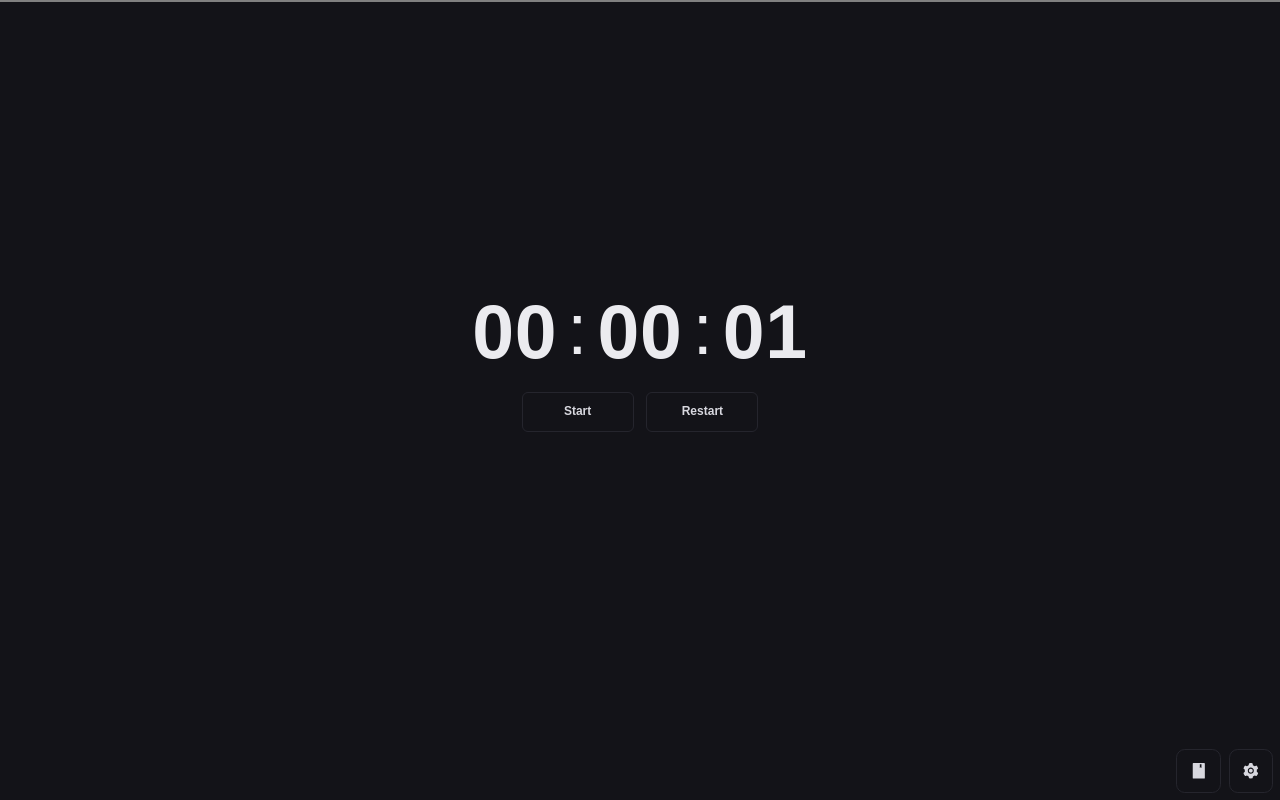
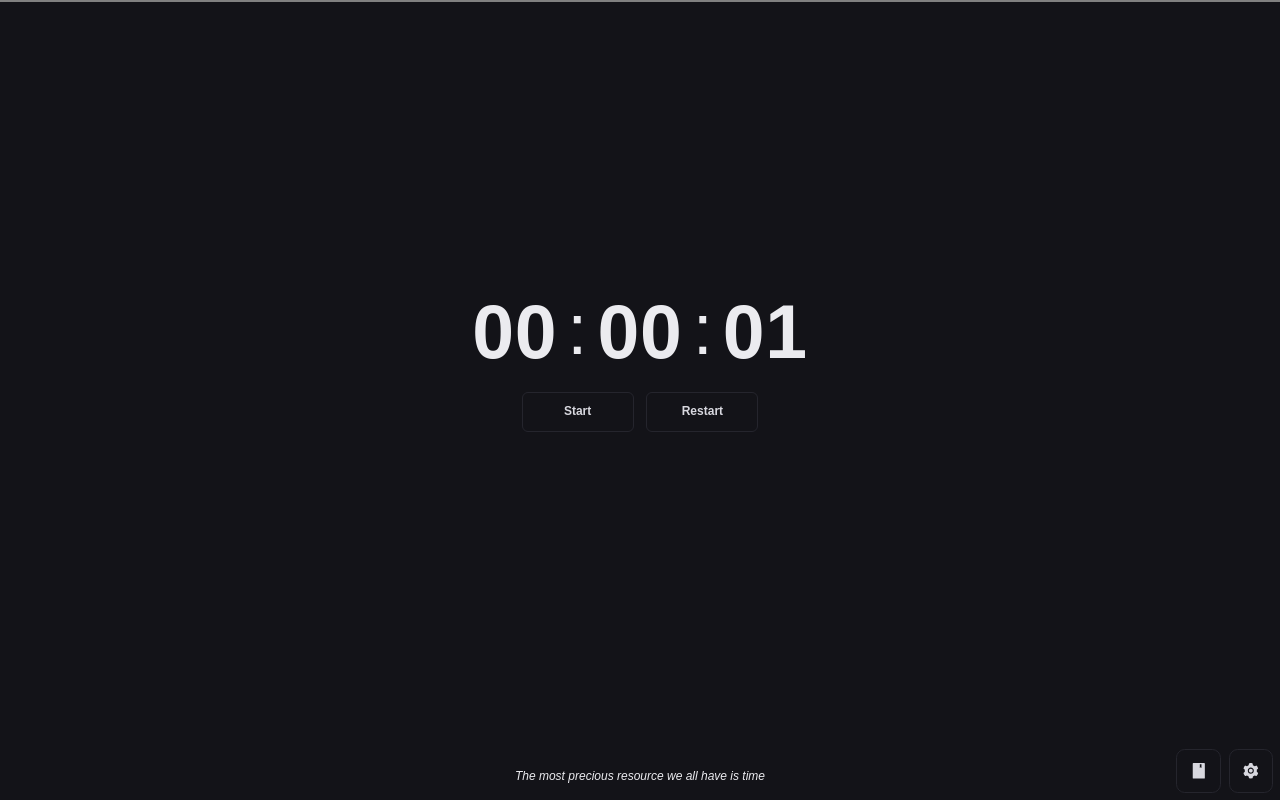
Before and after one commit to Jes015/Time-Manager, a React (Vite) app: page / in a window 1280 px wide. Built offline with nearby package versions, Linux system fonts and the light colour scheme; a web font is replaced by a local one.

Commit message:
feat: add AdSpace component

```diff
--- /dev/null
+++ b/src/pages/Timer/components/AdSpace/AdSpace.jsx
@@ -0,0 +1,8 @@
+import styles from './AdSpapce.module.css'
+export default function AdSpace () {
+  return (
+    <div className={styles.adSpace}>
+      <span className={styles.adSpace__text}>The most precious resource we all have is time</span>
+    </div>
+  )
+}
--- /dev/null
+++ b/src/pages/Timer/components/AdSpace/AdSpapce.module.css
@@ -0,0 +1,21 @@
+.adSpace {
+    position: fixed;
+    display: flex;
+    justify-content: center;
+    align-items: center;
+    width: 100vw;
+    bottom: 2dvh;
+    bottom: 2vh;
+}
+
+.adSpace__text {
+    font-style: italic;
+    font-size: 0.75em;
+}
+
+@media (497px >=width) {
+    .adSpace {
+        bottom: 10dvh;
+        bottom: 10vh;
+    }
+}
--- /dev/null
+++ b/src/pages/Timer/components/AdSpace/index.js
@@ -0,0 +1 @@
+export { default as AdSpace } from './AdSpace'
--- a/src/pages/Timer/components/TimerMain/timerMain.jsx
+++ b/src/pages/Timer/components/TimerMain/timerMain.jsx
@@ -1,6 +1,6 @@
 // CUSTOM COMPONENTS
+import Controls from './components/controls'
 import Time from './components/time'
-import Controls from './components/controls'
 
 // Styles
 import styles from './timerMain.module.css'
--- a/src/pages/Timer/components/index.js
+++ b/src/pages/Timer/components/index.js
@@ -1,3 +1,4 @@
+export { AdSpace } from './AdSpace'
 export { TimerFooter } from './TimerFooter'
 export { TimerHeader } from './TimerHeader'
 export { TimerMain } from './TimerMain'
--- a/src/pages/Timer/timer.jsx
+++ b/src/pages/Timer/timer.jsx
@@ -1,18 +1,9 @@
-// React
+import { Modal } from '@/components'
+import { useGoals, useStaticShortCuts, useTimer } from '@/hooks/'
 import { useState } from 'react'
-
-// Custom Hooks
-import { useGoals, useStaticShortCuts, useTimer } from '@/hooks/'
-
-// Custom components
-import { Modal } from '@/components'
-import { Goals, Settings, TimerFooter, TimerHeader, TimerMain } from './components'
-
-// Consts
+import { AdSpace, Goals, Settings, TimerFooter, TimerHeader, TimerMain } from './components'
+import { defaultGoals, defaultTime, defaultTimerRingtone, defaultTimerVolume } from './config'
 import { footerButtons } from './consts'
-
-// Config
-import { defaultGoals, defaultTime, defaultTimerRingtone, defaultTimerVolume } from './config'
 
 export default function Timer () {
   const { time, start, startStopTimer, restartTimer, totalTime, setTotalTime, setAlarmTone, setAlarmVolume, alarmVolume } = useTimer(defaultTime, defaultTimerRingtone, defaultTimerVolume)
@@ -32,6 +23,7 @@ export default function Timer () {
   return (
     <div style={{ position: 'relative' }}>
       <TimerHeader currentTime={time} totalTime={totalTime} />
+      <AdSpace />
       <TimerMain time={time} setTotalTime={setTotalTime} start={start} restartTimer={restartTimer} startStopTimer={startStopTimer} />
       <TimerFooter handleModal={handleModal} />
       <Modal title={modalOpen[footerButtons.Settings].open ? footerButtons.Settings : footerButtons.Goals} modalOpen={modalOpen[footerButtons.Settings].open || modalOpen[footerButtons.Goals].open} handleModal={handleModal}>
```
